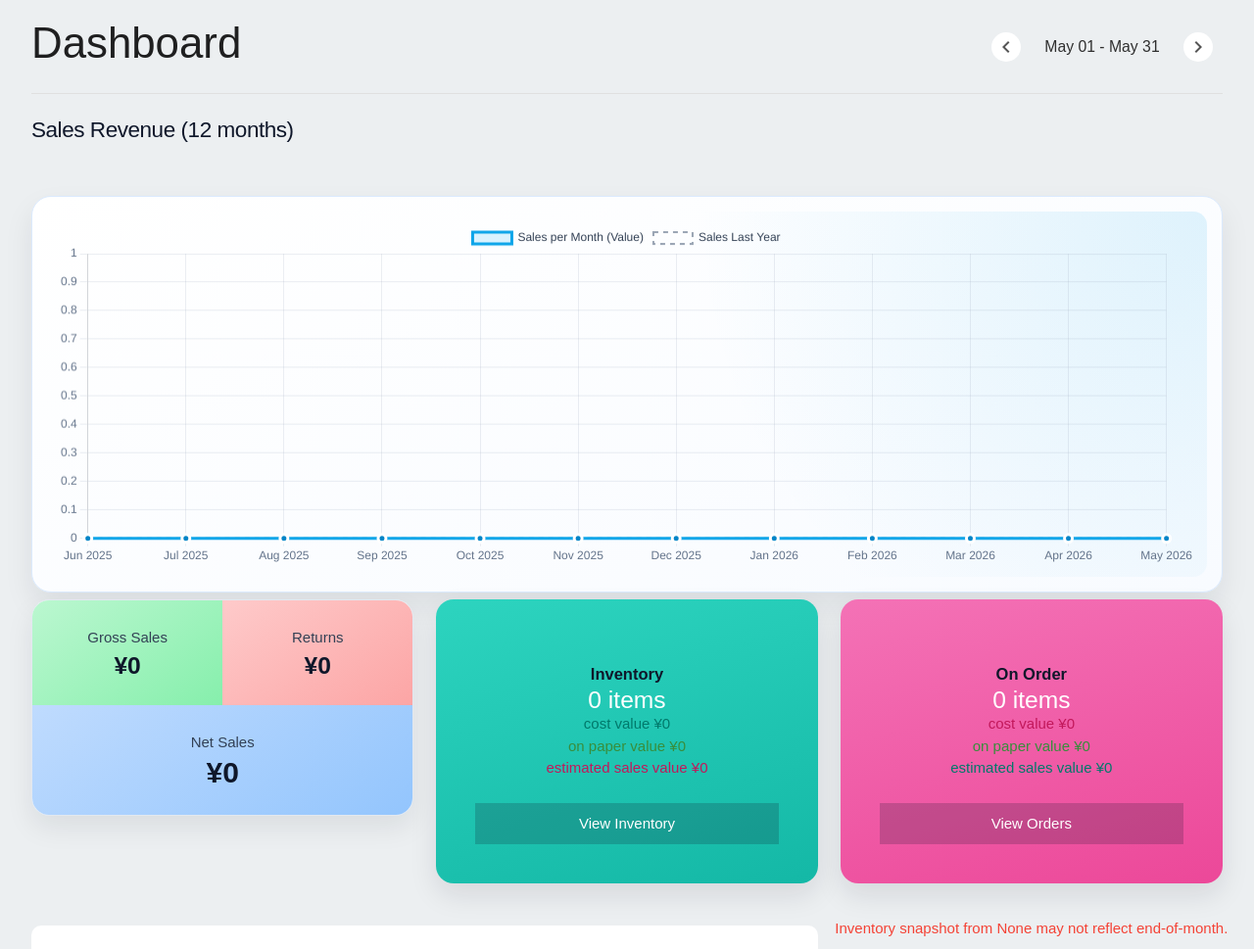
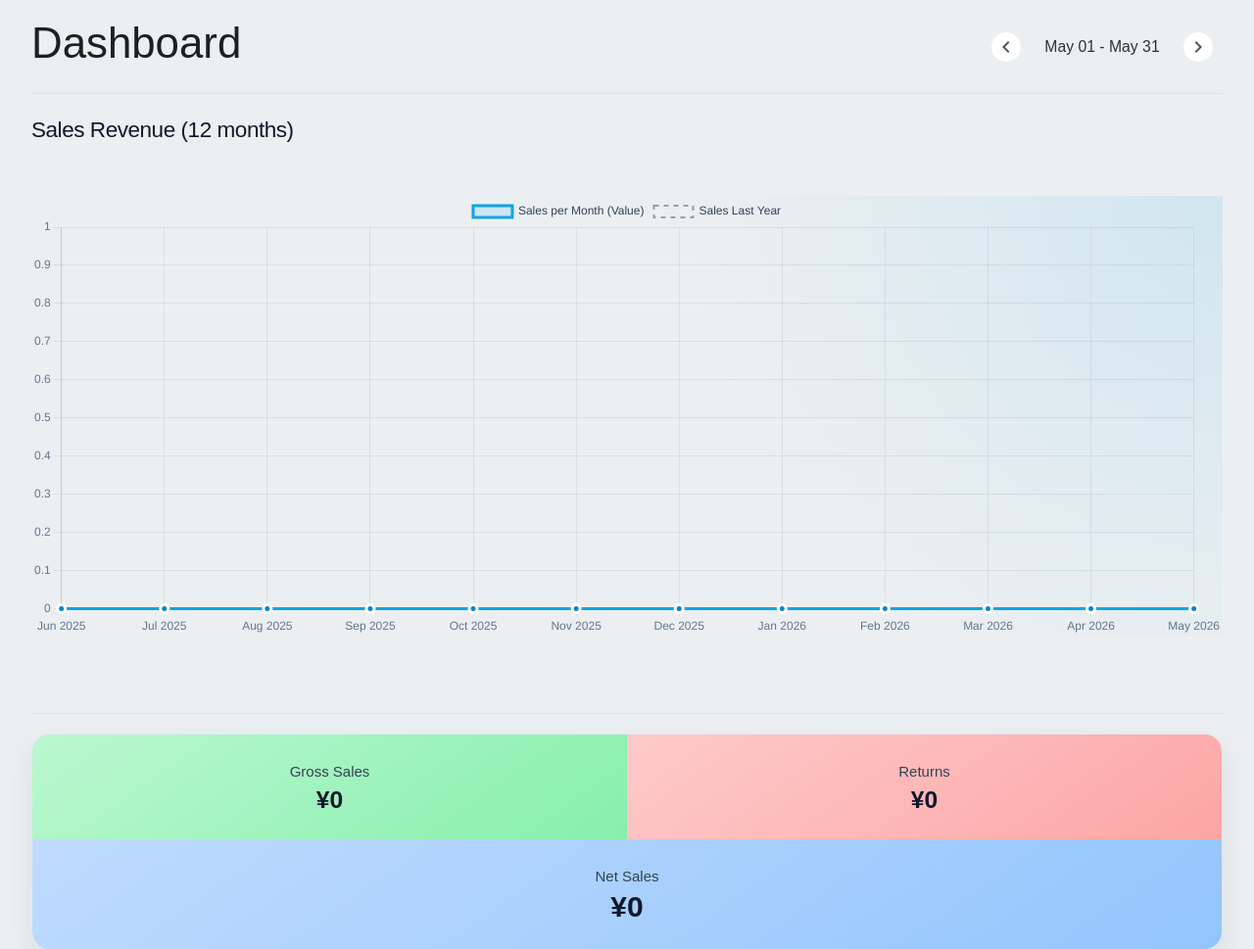
Before and after one commit to westdaddy/progressplanner, a Django app: page / in a window 1280 px wide. Shown: the part 202-1171 px from the top of the page at 98% size. Run offline with Django 4.2, Linux system fonts and the light colour scheme; data that the repository does not hold is empty; parts of the project's set-up code (start-up, migrations or seed data) failed here and were passed over; some web fonts are replaced.

Commit message:
style changes

```diff
--- a/inventory/static/styles.css
+++ b/inventory/static/styles.css
@@ -2554,17 +2554,13 @@ p.box-title.large {
 }
 
 .home-modern__chart-card {
-  background: linear-gradient(160deg, #ffffff, #f8fbff);
-  border: 1px solid #dbeafe;
-  border-radius: 20px;
-  box-shadow: 0 14px 30px rgba(15, 23, 42, 0.08);
-  padding: 1rem;
+  padding: 0rem;
+  margin: 0 0 50px 0
 }
 
 .home-modern__chart-shell {
   background: radial-gradient(circle at top right, rgba(14, 165, 233, 0.12), transparent 42%);
-  border-radius: 14px;
-  padding: 0.75rem;
+  padding: 0rem;
 }
 
 .home-modern__stats-panel {
--- a/inventory/templates/inventory/home.html
+++ b/inventory/templates/inventory/home.html
@@ -30,10 +30,13 @@
           <div class="card-content home-modern__chart-card">
             <div class="home-modern__chart-shell">
               <span></span>
-              <canvas id="monthlySalesChart" style="width: 100%; height: 350px;"></canvas>
+              <canvas id="monthlySalesChart" style="width: 100%; height: 450px;"></canvas>
             </div>
           </div>
       </div>
+    </div>
+
+    <div class="filter-divider"></div>
 
 
     <!-- SALES STATISTICS SECTION -->
```
